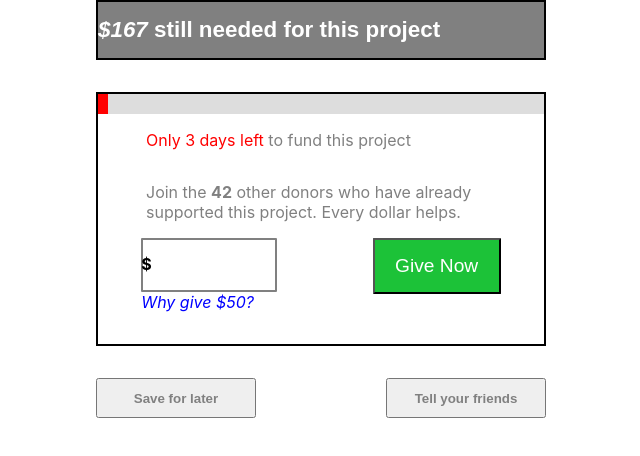
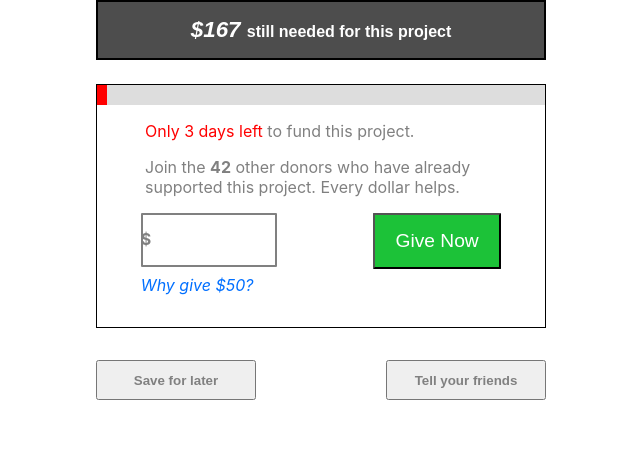
Before and after one commit to stanciuradu/donation-widget, a React (Create React App) app: page / in a window 1280 px wide. Shown: the top 456 px of the page, without its empty margins (319-959 px from the left). Built offline with nearby package versions, Linux system fonts and the light colour scheme.

Commit message:
Add styles

```diff
--- a/src/components/Footer.css
+++ b/src/components/Footer.css
@@ -16,6 +16,7 @@
   height: 2.5rem;
   color: grey;
   font-weight: bold;
+  cursor: pointer;
 }
 @media (max-width: 768px) {
   .footer button {
--- a/src/components/Header.css
+++ b/src/components/Header.css
@@ -1,7 +1,7 @@
 .header .container-header {
   width: 450px;
   border: 2px solid black;
-  background-color: grey;
+  background-color: rgba(0, 0, 0, 0.699);
   color: white;
   font-size: 0.7rem;
   font-family: Arial, Helvetica, sans-serif;
@@ -13,3 +13,9 @@
 .container-header .price-container {
   font-weight: bold;
 }
+.container-header h1{
+  text-align: center;
+}
+.container-header .container-header-span{
+  font-size: 1rem;
+}
--- a/src/components/Header.jsx
+++ b/src/components/Header.jsx
@@ -6,8 +6,10 @@ function Header() {
     <div className="header">
       <div className="container-header">
         <h1>
-          <em className="price-container">$167</em> still needed for this
-          project
+          <em className="price-container">$167</em>{" "}
+          <span className="container-header-span">
+            still needed for this project
+          </span>
         </h1>
       </div>
     </div>
--- a/src/components/Main.css
+++ b/src/components/Main.css
@@ -1,6 +1,6 @@
 .main {
-  border: 2px solid black;
-  margin-top: 2rem;
+  border: 1px solid black;
+  margin-top: 1.5rem;
 }
 .main .paragraf-main {
   color: red;
@@ -10,7 +10,7 @@
   color: grey;
 }
 .main .article-main {
-  margin-top: 2rem;
+  margin-top: 1rem;
   color: grey;
   margin-left: 3rem;
 }
@@ -21,6 +21,7 @@
   font-weight: bold;
   position: absolute;
   margin-top: 1rem;
+  color: grey;
 }
 .main form {
   display: flex;
@@ -52,12 +53,13 @@
   background-color: red;
 }
 .main .price-field .question-form {
-  color: blue;
+  color: hsl(214, 100%, 50%);
   display: flex;
   justify-content: flex-start;
   flex-direction: column;
   margin-right: 2rem;
   margin-bottom: 2rem;
+  margin-top: 0.5rem;
 }
 .main .progress-price {
   width: 100%;
--- a/src/components/Main.jsx
+++ b/src/components/Main.jsx
@@ -34,7 +34,7 @@ export class Main extends Component {
         </div>
         <p className="paragraf-main">
           Only 3 days left{" "}
-          <span className="span-main">to fund this project</span>
+          <span className="span-main">to fund this project.</span>
         </p>
         <article className="article-main">
           <p>
```
